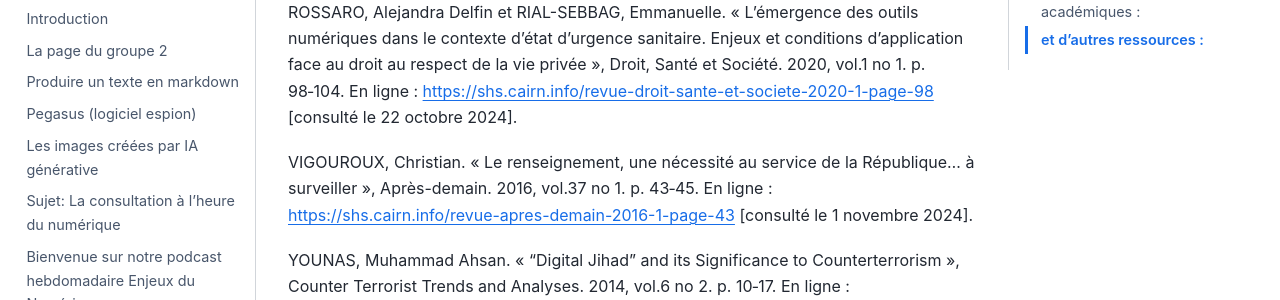
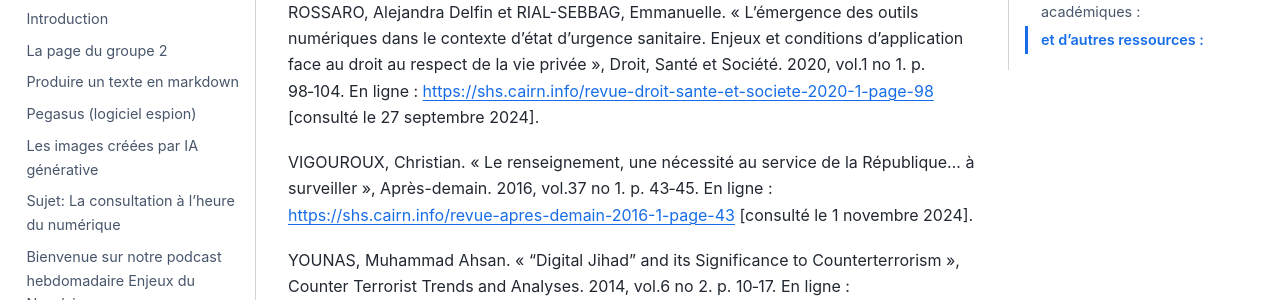
Before and after one commit to luneauaymeric/digital_culture_collective_page, a Jupyter Book: the page built from surveillance_num.md, in a window 1280 px wide and 900 px high, scrolled down 1638 px. Shown: the part 153-453 px from the top of the window. Built offline with Jupyter Book 1.0.4 settings and Sphinx 7.4.7 and the Sphinx Book theme 1.1.4, drawn with Linux system fonts in a browser that asks for light colours.

Commit message:
surveillance_num.md updated from https://stackedit.io/

```diff
--- a/surveillance_num.md
+++ b/surveillance_num.md
@@ -34,7 +34,7 @@ PRÈS, Michel. « Espionnage, interconnexion de réseaux et démocratie », Sigi
 
 
 
-ROSSARO, Alejandra Delfin et RIAL-SEBBAG, Emmanuelle. « L’émergence des outils numériques dans le contexte d’état d’urgence sanitaire. Enjeux et conditions d’application face au droit au respect de la vie privée », Droit, Santé et Société. 2020, vol.1 no 1. p. 98‑104. En ligne : [https://shs.cairn.info/revue-droit-sante-et-societe-2020-1-page-98](https://shs.cairn.info/revue-droit-sante-et-societe-2020-1-page-98) [consulté le 22 octobre 2024].
+ROSSARO, Alejandra Delfin et RIAL-SEBBAG, Emmanuelle. « L’émergence des outils numériques dans le contexte d’état d’urgence sanitaire. Enjeux et conditions d’application face au droit au respect de la vie privée », Droit, Santé et Société. 2020, vol.1 no 1. p. 98‑104. En ligne : [https://shs.cairn.info/revue-droit-sante-et-societe-2020-1-page-98](https://shs.cairn.info/revue-droit-sante-et-societe-2020-1-page-98) [consulté le 27 septembre 2024].
 
 
 
```
Also changed, not shown: other parts of surveillance_num.md (+1 -1 lines).
